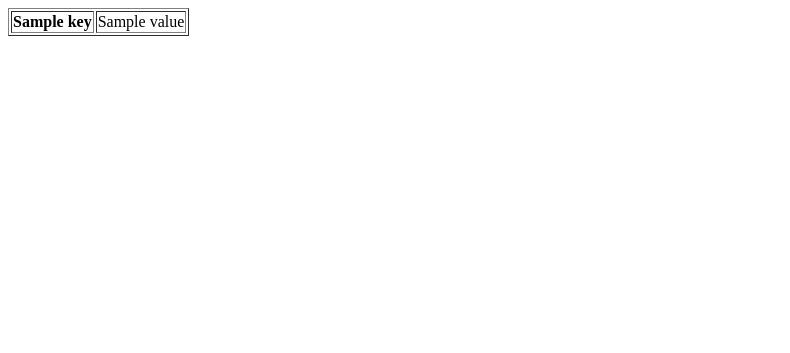
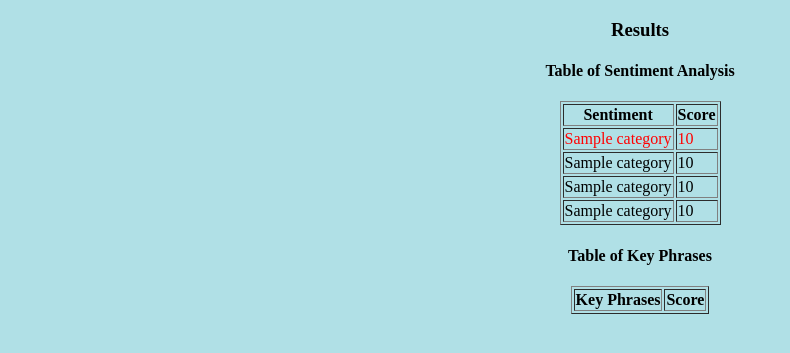
Before and after one commit to Kennethws/ucb-summer-cloud-computing, a Flask app: template templates/boto.html in a window 1280 px wide. Shown: the top 353 px of the page, without its empty margins (0-790 px from the left). Run offline with Flask 2, Linux system fonts and the light colour scheme; the template is opened without the code that fills it: most values are stand-ins (such as "Sample title", 1, 10 or a date in 2020); lists and menus that the app fills with data are empty.

Commit message:
update html

```diff
--- a/templates/boto.html
+++ b/templates/boto.html
@@ -1,9 +1,58 @@
-<!doctype html>
-  <table border = 1>
-     {% for key, value in result.items() %}
-    <tr>
-       <th> {{ key }} </th>
-       <td> {{ value }}</td>
-    </tr>
- {% endfor %}
- </table>
+<!DOCTYPE html>
+<html>
+    <head>
+        <title>Results</title>
+        <meta charset="UTF-8">
+        <meta name="description" content="The results of NLP analysis">
+        <style type="text/css">
+            h3 {text-align: center}
+            h4 {text-align: center}
+            table.center {
+                margin-left: auto;
+                margin-right: auto;
+            }
+        </style>
+    </head>
+
+    <body style="background-color:powderblue">
+        <h3>Results</h3>
+        <h4>Table of Sentiment Analysis</h4>
+        <table class = 'center', border = 1>
+            <tr>
+                <th>Sentiment</th>
+                <th>Score</th>
+            </tr>
+            <tr>
+                <td style = "color: red">{{category[0]}}</td>
+                <td style = "color: red">{{score_sentiment[0]}}</td>
+            </tr>
+            <tr>
+                <td>{{category[1]}}</td>
+                <td>{{score_sentiment[1]}}</td>
+            </tr>
+            <tr>
+                <td>{{category[2]}}</td>
+                <td>{{score_sentiment[2]}}</td>
+            </tr>
+            <tr>
+                <td>{{category[3]}}</td>
+                <td>{{score_sentiment[3]}}</td>
+            </tr>
+        </table>
+
+        <h4>Table of Key Phrases</h4>
+        <table class = 'center', border = 1>
+            <tr>
+                <th>Key Phrases</th>
+                <th>Score</th>
+            </tr>
+
+            {% for i in range(length) %}
+            <tr>
+               <td> {{ phrases[i] }} </td>
+               <td> {{ score_phrase[i] }}</td>
+            </tr>
+            {% endfor %}
+        </table>
+    </body>
+</html>
```
Also changed, not shown: templates/index.html (+37 -0 lines).
